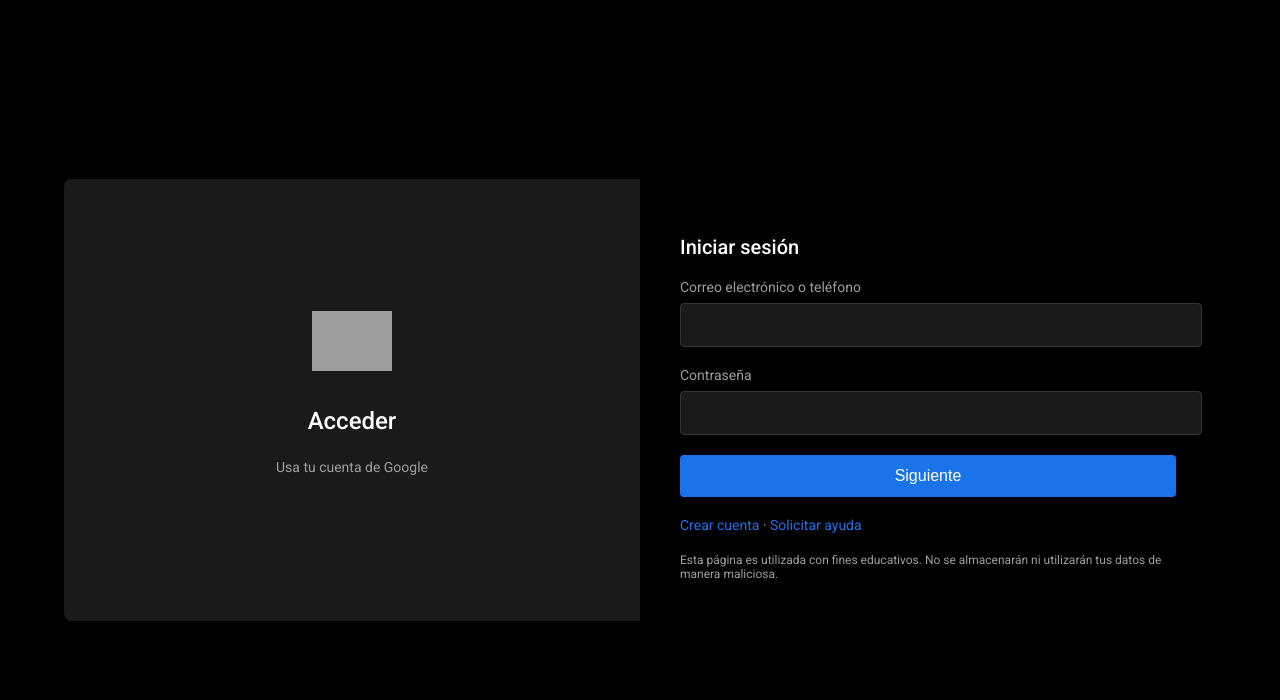
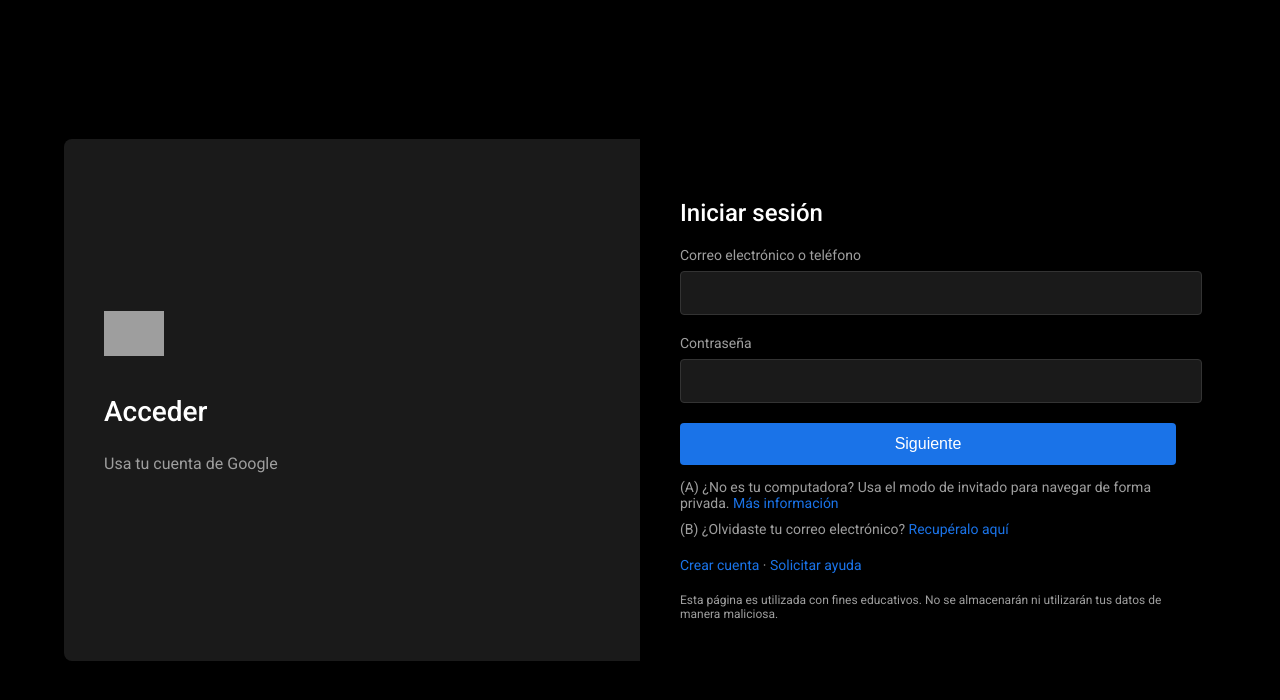
Before and after one commit to ramirosilvera/punga, a plain HTML site: page index.html in a window 1280 px wide. Drawn offline with Linux system fonts and the light colour scheme; grey boxes are pictures that could not be loaded.

Commit message:
Update index.html

```diff
--- a/index.html
+++ b/index.html
@@ -30,21 +30,22 @@
             display: flex;
             flex-direction: column;
             justify-content: center;
-            align-items: center;
+            align-items: flex-start; /* Alineación a la izquierda */
             padding: 40px;
             background-color: #1a1a1a; /* Fondo gris oscuro */
         }
         .left-side img {
-            width: 80px; /* Tamaño del logo */
+            width: 60px; /* Tamaño del logo ajustado */
             margin-bottom: 20px;
         }
         .left-side h1 {
-            font-size: 24px;
+            font-size: 28px; /* Tamaño del texto ajustado */
             font-weight: 500;
             margin-bottom: 10px;
+            color: #fff; /* Texto blanco */
         }
         .left-side p {
-            font-size: 14px;
+            font-size: 16px; /* Tamaño del texto ajustado */
             color: #9e9e9e; /* Texto gris claro */
         }
         .right-side {
@@ -53,9 +54,10 @@
             background-color: #000; /* Fondo negro */
         }
         .right-side h2 {
-            font-size: 20px;
+            font-size: 24px; /* Tamaño del texto ajustado */
             font-weight: 500;
             margin-bottom: 20px;
+            color: #fff; /* Texto blanco */
         }
         .input-group {
             margin-bottom: 20px;
@@ -112,6 +114,25 @@
             color: #9e9e9e; /* Texto gris claro */
             margin-top: 20px;
         }
+        .info-section {
+            font-size: 14px;
+            color: #9e9e9e; /* Texto gris claro */
+            margin-bottom: 20px;
+        }
+        .info-section ul {
+            list-style-type: none;
+            padding: 0;
+        }
+        .info-section ul li {
+            margin-bottom: 10px;
+        }
+        .info-section ul li a {
+            color: #1a73e8; /* Azul de Google */
+            text-decoration: none;
+        }
+        .info-section ul li a:hover {
+            text-decoration: underline;
+        }
     </style>
 </head>
 <body>
@@ -140,6 +161,13 @@
                     <button type="submit">Siguiente</button>
                 </div>
             </form>
+
+            <div class="info-section">
+                <ul>
+                    <li>(A) ¿No es tu computadora? Usa el modo de invitado para navegar de forma privada. <a href="#">Más información</a></li>
+                    <li>(B) ¿Olvidaste tu correo electrónico? <a href="#">Recupéralo aquí</a></li>
+                </ul>
+            </div>
 
             <div class="footer-links">
                 <a href="#">Crear cuenta</a> · <a href="#">Solicitar ayuda</a>
```
